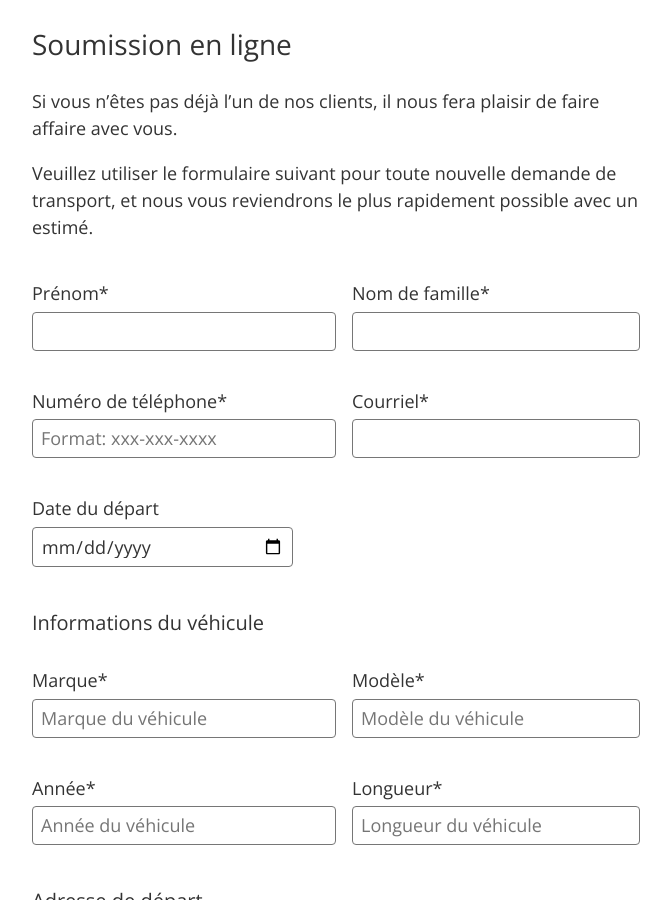
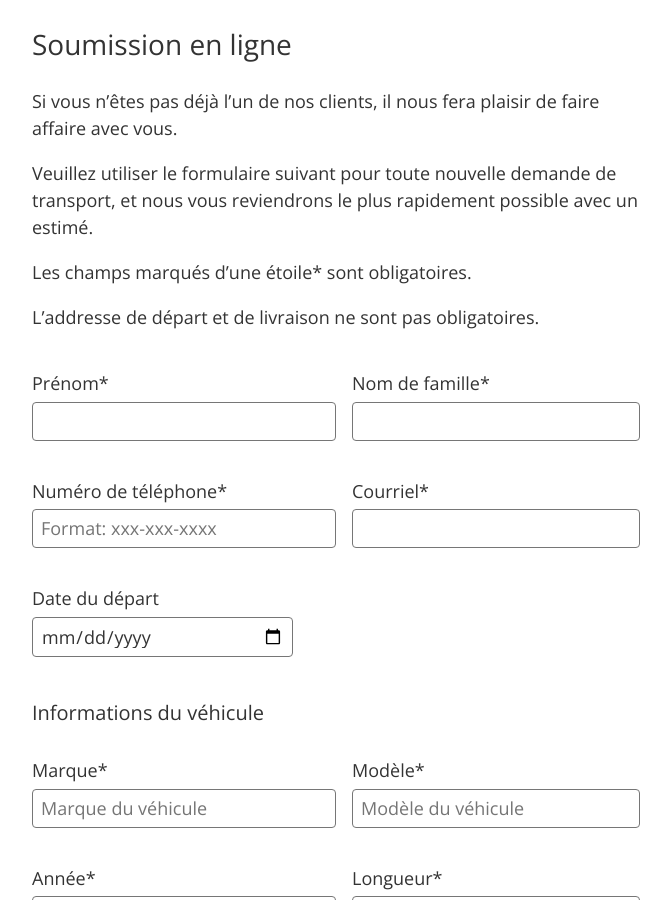
Before and after one commit to ouarez/tdc-jekyll, a Jekyll site: the page built from contact.md, in a window 1280 px wide and 900 px high, scrolled down 464 px. Shown: the whole window, without its empty margins (0-671 px from the left). Built offline with Jekyll 4.4.1, drawn with Linux system fonts in a browser that asks for light colours; nearby versions of some CDN libraries; a script that is not in the unit is left out.

Commit message:
Update Éditer le contenu des pages “contact”

```diff
--- a/contact.md
+++ b/contact.md
@@ -12,3 +12,7 @@ cover_image: /img/camion4.jpg
 Si vous n'êtes pas déjà l'un de nos clients, il nous fera plaisir de faire affaire avec vous.
 
 Veuillez utiliser le formulaire suivant pour toute nouvelle demande de transport, et nous vous reviendrons le plus rapidement possible avec un estimé.
+
+Les champs marqués d'une étoile* sont obligatoires.
+
+L'addresse de départ et de livraison ne sont pas obligatoires.
```
